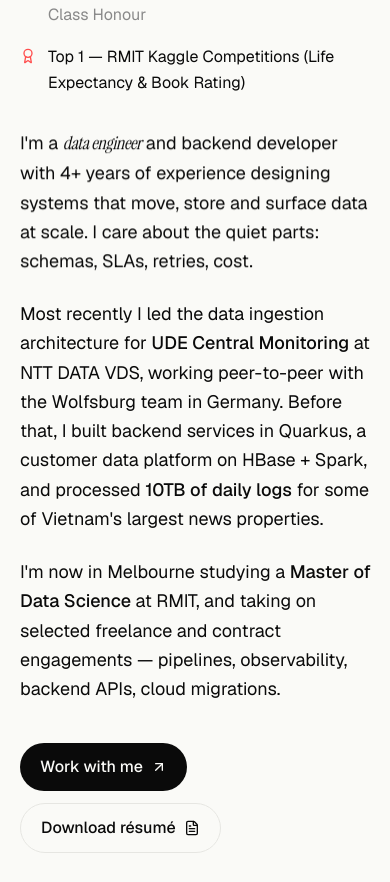
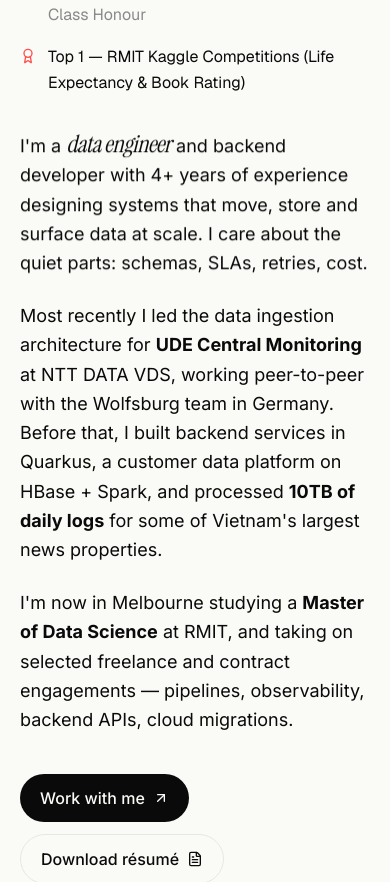
Before and after one commit to Limbo2Forma/portfolio, a Next.js app: page / in a window 390 px wide. Shown: the part 1520-2402 px from the top of the page. Built offline with nearby package versions, Linux system fonts and the light colour scheme; no server answers.

Commit message:
update font

```diff
--- a/app/globals.css
+++ b/app/globals.css
@@ -4,6 +4,7 @@
   --font-sans: var(--font-geist), 'Inter', system-ui, sans-serif;
   --font-mono: var(--font-geist-mono), 'JetBrains Mono', monospace;
   --font-serif: var(--font-instrument), 'Times New Roman', serif;
+  --font-inter: var(--font-inter), 'Inter', sans-serif;
 
   --color-background: var(--background);
   --color-foreground: var(--foreground);
--- a/app/layout.tsx
+++ b/app/layout.tsx
@@ -1,5 +1,5 @@
 import type { Metadata, Viewport } from "next"
-import { Geist, Geist_Mono, Instrument_Serif } from "next/font/google"
+import { Geist, Geist_Mono, Instrument_Serif, Inter } from "next/font/google"
 import { Analytics } from "@vercel/analytics/next"
 import { PostHogProvider } from "./providers"
 import { SiteNav } from "@/components/site-nav"
@@ -22,6 +22,12 @@ const instrumentSerif = Instrument_Serif({
   subsets: ["latin"],
   weight: "400",
   variable: "--font-instrument",
+  display: "swap",
+})
+
+const inter = Inter({
+  subsets: ["latin"],
+  variable: "--font-inter",
   display: "swap",
 })
 
@@ -67,7 +73,7 @@ export default function RootLayout({
   return (
     <html
       lang="en"
-      className={`${geist.variable} ${geistMono.variable} ${instrumentSerif.variable} bg-background`}
+      className={`${geist.variable} ${geistMono.variable} ${instrumentSerif.variable} ${inter.variable} bg-background`}
     >
       <body className="font-sans antialiased text-foreground min-h-screen flex flex-col">
         <PostHogProvider>
--- a/app/page.tsx
+++ b/app/page.tsx
@@ -220,11 +220,11 @@ export default function HomePage() {
             </Reveal>
           </div>
 
-          <div className="col-span-12 md:col-span-8 space-y-6 text-lg md:text-xl leading-relaxed text-pretty">
+          <div className="col-span-12 md:col-span-8 space-y-6 text-lg md:text-xl leading-relaxed text-pretty font-inter">
             <Reveal>
               <p>
                 I&apos;m a{" "}
-                <span className="font-editorial italic">data engineer</span> and
+                <span className="font-editorial italic text-2xl md:text-3xl font-normal tracking-normal">data engineer</span> and
                 backend developer with 4+ years of experience designing systems
                 that move, store and surface data at scale. I care about the
                 quiet parts: schemas, SLAs, retries, cost.
@@ -233,18 +233,18 @@ export default function HomePage() {
             <Reveal delay={60}>
               <p>
                 Most recently I led the data ingestion architecture for{" "}
-                <span className="font-medium">UDE Central Monitoring</span> at
+                <span className="font-bold">UDE Central Monitoring</span> at
                 NTT DATA VDS, working peer-to-peer with the Wolfsburg team in
                 Germany. Before that, I built backend services in Quarkus, a
                 customer data platform on HBase + Spark, and processed{" "}
-                <span className="font-medium">10TB of daily logs</span> for some
+                <span className="font-bold">10TB of daily logs</span> for some
                 of Vietnam&apos;s largest news properties.
               </p>
             </Reveal>
             <Reveal delay={120}>
               <p>
                 I&apos;m now in Melbourne studying a{" "}
-                <span className="font-medium">Master of Data Science</span> at
+                <span className="font-bold">Master of Data Science</span> at
                 RMIT, and taking on selected freelance and contract engagements
                 — pipelines, observability, backend APIs, cloud migrations.
               </p>
```
